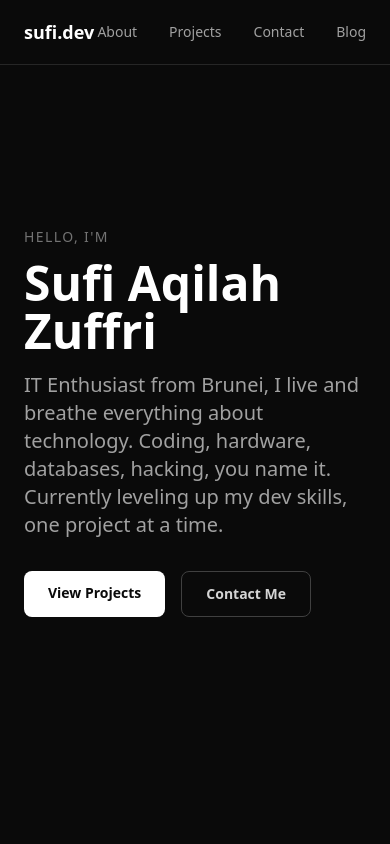
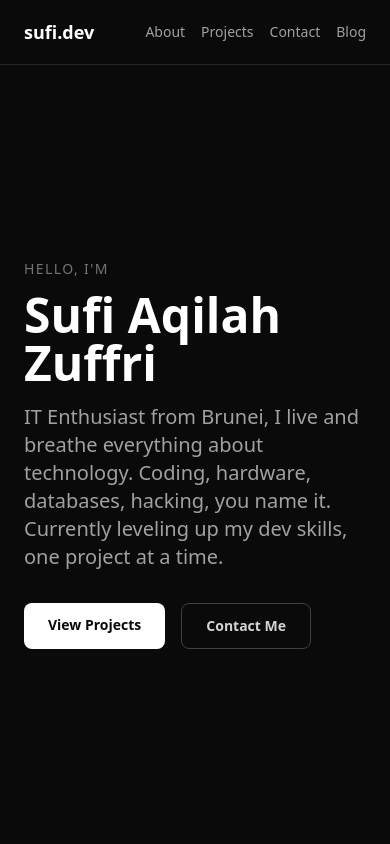
Before and after one commit to Sufiaqilah/my-portfolio, a Next.js app: page / in a window 390 px wide. Shown: the top 844 px of the page. Built offline with nearby package versions, Linux system fonts and the light colour scheme.

Commit message:
save 3 files

```diff
--- a/app/components/Blog.tsx
+++ b/app/components/Blog.tsx
@@ -4,18 +4,6 @@
     date: "March 6, 2026",
     description: "From CRT monitors and netkad $10 to HND in Information Systems — this is my story.",
     slug: "/blog/my-it-journey",
-  },
-  {
-    title: "Setting Up My Dev Environment on Linux",
-    date: "February 2026",
-    description: "A walkthrough of how I set up VS Code, Node.js and my terminal for web development.",
-    slug: "#",
-  },
-  {
-    title: "What I Learned Building My First Next.js App",
-    date: "January 2026",
-    description: "Lessons, mistakes and wins from building my first proper web project.",
-    slug: "#",
   },
 ];
 
--- a/app/components/Navbar.tsx
+++ b/app/components/Navbar.tsx
@@ -3,11 +3,11 @@
     <nav className="fixed top-0 w-full bg-neutral-950 border-b border-neutral-800 z-50">
       <div className="max-w-5xl mx-auto px-6 h-16 flex items-center justify-between">
         <span className="font-bold text-white text-lg">sufi.dev</span>
-        <div className="flex gap-8 text-sm text-neutral-400">
+        <div className="flex gap-4 md:gap-8 text-sm text-neutral-400">
           <a href="#about" className="hover:text-white transition-colors">About</a>
           <a href="#projects" className="hover:text-white transition-colors">Projects</a>
-           <a href="#contact" className="hover:text-white transition-colors">Contact</a>
-           <a href="#blog" className="hover:text-white transition-colors">Blog</a>
+          <a href="#contact" className="hover:text-white transition-colors">Contact</a>
+          <a href="#blog" className="hover:text-white transition-colors">Blog</a>
         </div>
       </div>
     </nav>
--- a/app/page.tsx
+++ b/app/page.tsx
@@ -6,7 +6,7 @@
 export default function Home() {
   return (
     <main className="bg-neutral-950">
-      <section className="min-h-screen flex items-center justify-center px-6">
+      <section className="min-h-screen flex items-center justify-center px-6 pt-16">
         <div className="max-w-5xl w-full">
           <p className="text-neutral-500 text-sm mb-3 tracking-widest uppercase">Hello, I'm</p>
           <h1 className="text-5xl font-bold text-white mb-4">Sufi Aqilah Zuffri</h1>
```
